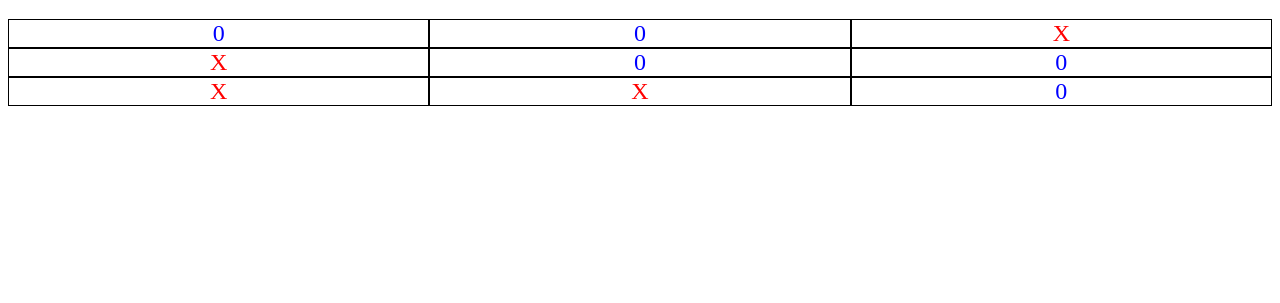
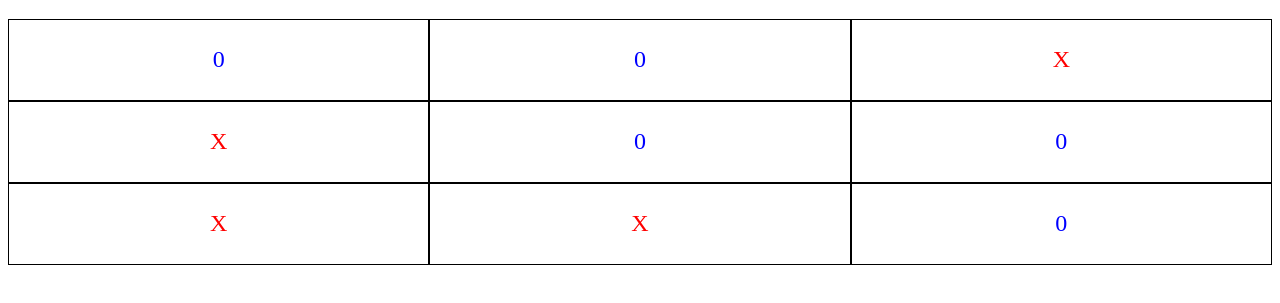
Before and after one commit to AlinaZah31/X-and-0, a plain HTML site: page index.html in a window 1280 px wide. Shown: the part 61-364 px from the top of the page. Drawn offline with Linux system fonts and the light colour scheme.

Commit message:
Update index.html (editable grid cells)

```diff
--- a/index.html
+++ b/index.html
@@ -16,21 +16,22 @@
             justify-content: center;
             font-size: 24px;
             border: 1px solid #000;
+            height: 10vh;
         }
     </style>
 </head>
 <body>
   <h1 id="Initial-text">Let's play X and 0</h1>
     <div class="grid-container">
-        <div class="grid-item 1" id="1">One</div>
-        <div class="grid-item 2" id="2">Two</div>
-        <div class="grid-item 3" id="3">Three</div>
-        <div class="grid-item 4" id="4">Four</div>
-        <div class="grid-item 5" id="5">Five</div>
-        <div class="grid-item 6" id="6">Six</div>
-        <div class="grid-item 7" id="7">Seven</div>
-        <div class="grid-item 8" id="8">Eight</div>
-        <div class="grid-item 9" id="9">Nine</div>
+        <div class="grid-item 1" id="1" contenteditable></div>
+        <div class="grid-item 2" id="2" contenteditable></div>
+        <div class="grid-item 3" id="3" contenteditable></div>
+        <div class="grid-item 4" id="4" contenteditable></div>
+        <div class="grid-item 5" id="5" contenteditable></div>
+        <div class="grid-item 6" id="6" contenteditable></div>
+        <div class="grid-item 7" id="7" contenteditable></div>
+        <div class="grid-item 8" id="8" contenteditable></div>
+        <div class="grid-item 9" id="9" contenteditable></div>
     </div>
     <script src="script.js"></script>
 </body>
```
